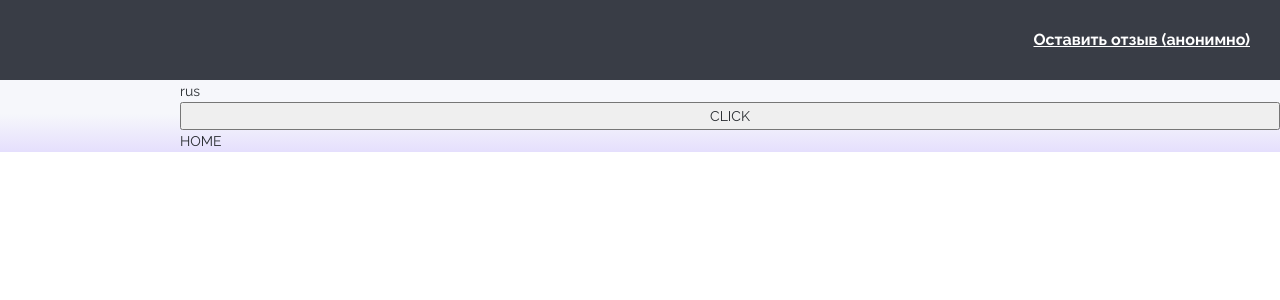
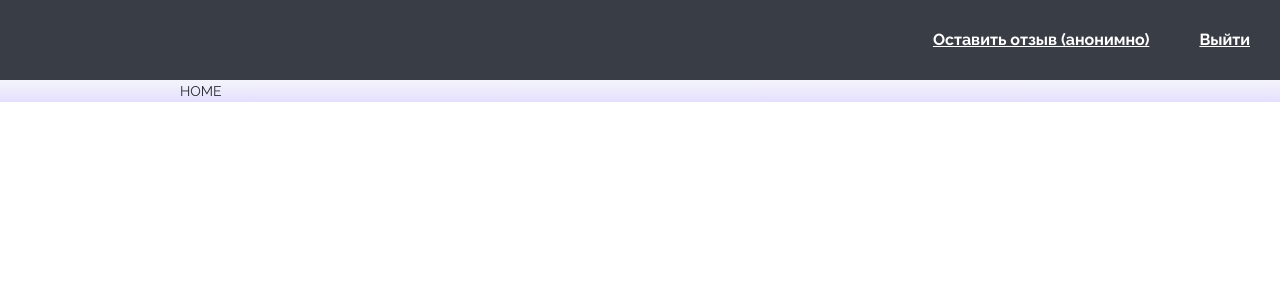
Before and after one commit to NikGlunfront/calculator, a React (Create React App) app: page / in a window 1280 px wide. Shown: the top 300 px of the page. Built offline with nearby package versions, Linux system fonts and the light colour scheme.

Commit message:
udp_header

```diff
--- a/src/App.tsx
+++ b/src/App.tsx
@@ -12,15 +12,15 @@ const App: FC = () => {
     const {language} = useAppSelector(allStates.languageState)
     const {changeLanguage} = useLanguageActions()
 
-    const buttonClick = () => {
-        changeLanguage('eng')
-    }
+    const navData = DATA_LANGUAGES[language]
+
+    console.log(navData)
+
+
 
     return (
         <div className='page-wrapper'>
-            <Header links={[{text: "Оставить отзыв (анонимно)", id: 'review'}]} />
-            <div>{language}</div>
-            <button onClick={buttonClick}>CLICK</button>
+            <Header links={navData.header} />
             {/* <Sidebar /> */}
 
             {/* <ModalWindow /> */}
--- a/src/components/Header/Header.tsx
+++ b/src/components/Header/Header.tsx
@@ -5,33 +5,10 @@ import classes from './Header.module.css';
 import HeaderLink from './HeaderLink';
 
 interface HeaderProps {
-    links: [IHeaderLink]
+    links: IHeaderLink[]
 }
 
 const Header: FC<HeaderProps> = ({links}) => {
-
-    // const {changeModalVisibility} = useActions()
-
-    // const getReviews = async () => {
-    //     const response = await axios.get('http://94.137.242.252:7777/api/TextBlocks/GetTextBlocks', {
-    //         params : {
-    //             tabName: "talents"
-    //         }
-    //     })
-    //     console.log(response.data)
-    //     return response.data;
-    // }
-
-    // const openReviewModal = () => {
-    //     callback.preventDefault();
-    //     // changeModalVisibility(true)
-    // }
-
-
-    // const sendReview = (e) => {
-    //     e.preventDefault()
-    //     // getReviews()
-    // }
 
     return (
         <header className={classes.Header}>
@@ -39,22 +16,10 @@ const Header: FC<HeaderProps> = ({links}) => {
                 <div style={{display: 'flex', justifyContent: 'flex-end'}}>
 
                     {links.map(link =>
-                        <HeaderLink key={link.id}>
+                        <HeaderLink key={link.id} onClick={link.onClick}>
                             {link.text}
                         </HeaderLink>
                     )}
-                    {/* <a
-                    href="/test"
-                    // onClick={openReviewModal}
-                    >
-                        Оставить отзыв (Анонимно)
-                    </a>
-                    <a
-                    href="/test"
-                    // onClick={sendReview}
-                    >
-                        Выйти
-                    </a> */}
                 </div>
             </Container>
         </header>
--- a/src/components/Header/HeaderLink.tsx
+++ b/src/components/Header/HeaderLink.tsx
@@ -1,12 +1,13 @@
-import React, { FC } from 'react';
+import React, { FC, MouseEventHandler } from 'react';
 
 interface HeaderLinkProps {
     children: React.ReactChild
+    onClick: MouseEventHandler
 }
 
-const HeaderLink:FC<HeaderLinkProps> = ({children}:HeaderLinkProps) => {
+const HeaderLink:FC<HeaderLinkProps> = ({children, onClick}:HeaderLinkProps) => {
     return (
-        <a href='#'>
+        <a href='#' onClick={onClick}>
             {children}
         </a>
     );
--- /dev/null
+++ b/src/data/Navigation/HeaderFunctions.ts
@@ -0,0 +1,11 @@
+import React from "react"
+
+export const reviewHandler = (event: React.MouseEvent) => {
+    event.preventDefault()
+    console.log('отзыв')
+}
+
+export const exitHandler = (event: React.MouseEvent) => {
+    event.preventDefault()
+    console.log('exit')
+}
--- a/src/data/Navigation/MenuList.ts
+++ b/src/data/Navigation/MenuList.ts
@@ -1,5 +1,7 @@
 import { faHeart, faHome, faRing, faStar } from "@fortawesome/free-solid-svg-icons";
+import React from "react";
 import { RouteNames } from "../../router";
+import { exitHandler, reviewHandler } from "./HeaderFunctions";
 
 export const rusMenuList = [
     {text: "Главная", navigateTo: RouteNames.HOME, key: "Home", icon: faHome},
@@ -22,17 +24,18 @@ export const turMenuList = [
     {text: "Yeteneği", navigateTo: RouteNames.TALENTS, key: "Talents", icon: faStar},
 ]
 
+
 export const rusHeader = [
-    {text: "Оставить отзыв (анонимно)", id: 'review'},
-    {text: "Выйти", id: 'exit'}
+    {text: "Оставить отзыв (анонимно)", id: 'review', onClick: reviewHandler},
+    {text: "Выйти", id: 'exit', onClick: exitHandler}
 ]
 
 export const engHeader = [
-    {text: "Leave a review (anonymous)", id: 'review'},
-    {text: "Exit", id: 'exit'}
+    {text: "Leave a review (anonymous)", id: 'review',  onClick: reviewHandler},
+    {text: "Exit", id: 'exit', onClick: exitHandler}
 ]
 
 export const turHeader = [
-    {text: "Bir inceleme bırakın (anonim)", id: 'review'},
-    {text: "çıkış", id: 'exit'}
+    {text: "Bir inceleme bırakın (anonim)", id: 'review',  onClick: reviewHandler},
+    {text: "çıkış", id: 'exit', onClick: exitHandler}
 ]
--- a/src/modules/IHeaderLink.ts
+++ b/src/modules/IHeaderLink.ts
@@ -1,4 +1,7 @@
+import { MouseEventHandler } from "react";
+
 export interface IHeaderLink {
     text: string,
-    id: string
+    id: string,
+    onClick: MouseEventHandler
 }
--- a/src/store/customSelector.ts
+++ b/src/store/customSelector.ts
@@ -1,4 +1,3 @@
-
 import { RootState } from "./store"
 
 const languageState = (state: RootState) => state.languageReducer;
--- a/src/store/language/languageSlice.ts
+++ b/src/store/language/languageSlice.ts
@@ -1,7 +1,7 @@
 import { createSlice, PayloadAction } from "@reduxjs/toolkit";
 
 export interface LanguageState {
-    language: string
+    language: 'rus' | 'eng' | 'tur'
 }
 
 const initialState: LanguageState = {
@@ -12,7 +12,7 @@ export const languageSlice = createSlice({
     name: 'language',
     initialState: initialState,
     reducers: {
-        changeLanguage: (state, action: PayloadAction<string>) => {
+        changeLanguage: (state, action: PayloadAction<'rus' | 'eng' | 'tur'>) => {
             state.language = action.payload
         }
     }
```
